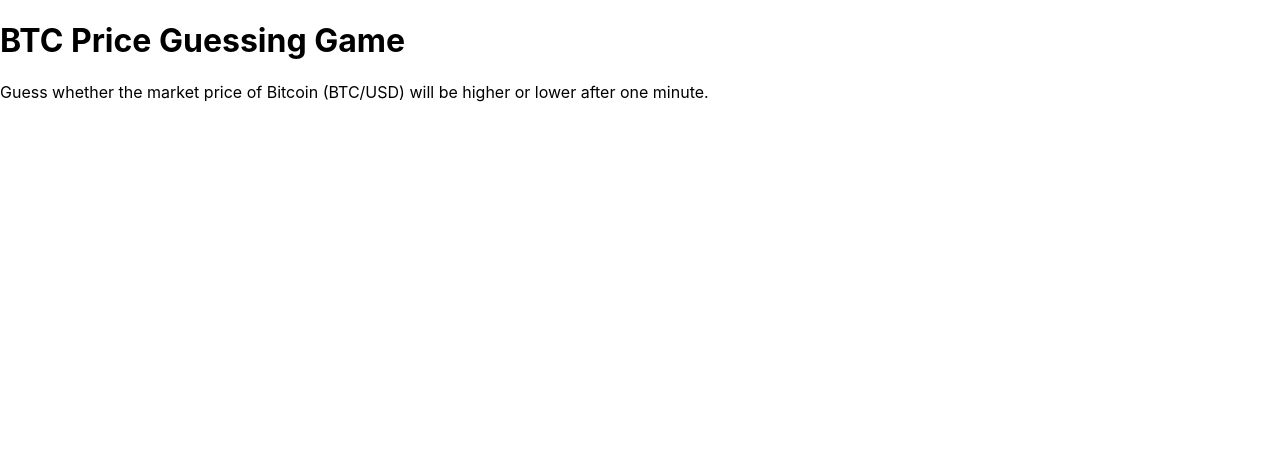
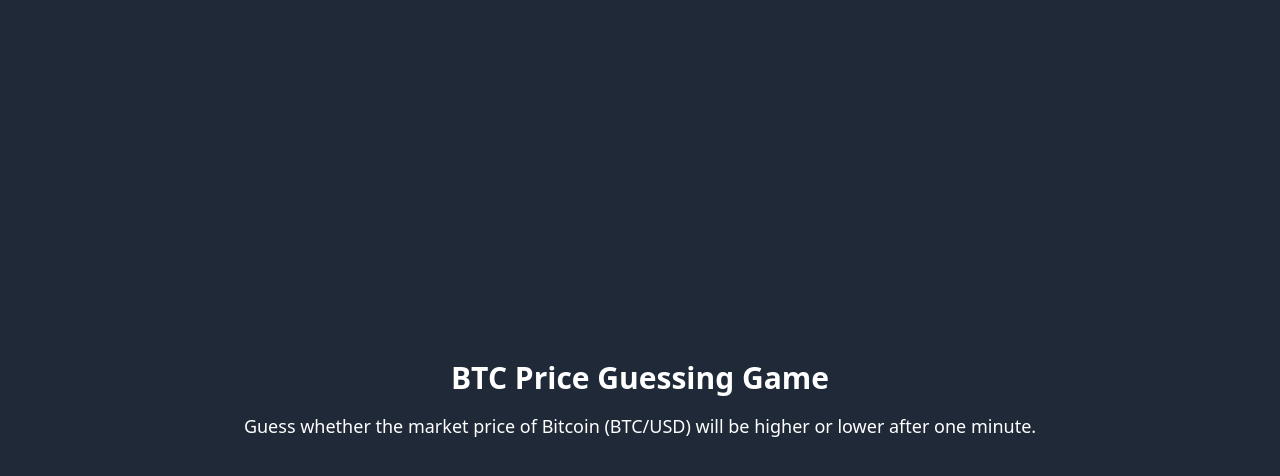
Before and after one commit to nbrites/btc-price-guess, a React (Create React App) app in the folder frontend/: page / in a window 1280 px wide. Shown: the top 476 px of the page. Built offline with nearby package versions, Linux system fonts and the light colour scheme.

Commit message:
add tailwindcss

```diff
--- /dev/null
+++ b/frontend/postcss.config.js
@@ -0,0 +1,6 @@
+module.exports = {
+  plugins: {
+    tailwindcss: {},
+    autoprefixer: {},
+  },
+};
--- a/frontend/src/components/BtcPriceGuessGame.tsx
+++ b/frontend/src/components/BtcPriceGuessGame.tsx
@@ -2,9 +2,9 @@
 
 const BtcPriceGuessGame: React.FC = () => {
   return (
-    <>
+    <div className="flex flex-col items-center justify-center min-h-screen bg-gray-800 text-white">
       <Header />
-    </>
+    </div>
   );
 };
 
--- a/frontend/src/index.css
+++ b/frontend/src/index.css
@@ -1,13 +1,3 @@
-body {
-  margin: 0;
-  font-family: -apple-system, BlinkMacSystemFont, 'Segoe UI', 'Roboto', 'Oxygen',
-    'Ubuntu', 'Cantarell', 'Fira Sans', 'Droid Sans', 'Helvetica Neue',
-    sans-serif;
-  -webkit-font-smoothing: antialiased;
-  -moz-osx-font-smoothing: grayscale;
-}
-
-code {
-  font-family: source-code-pro, Menlo, Monaco, Consolas, 'Courier New',
-    monospace;
-}
+@tailwind base;
+@tailwind components;
+@tailwind utilities;
--- /dev/null
+++ b/frontend/tailwind.config.js
@@ -0,0 +1,10 @@
+module.exports = {
+  content: [
+    './src/**/*.{js,ts,jsx,tsx}', // Make sure to include all relevant files
+    './public/index.html',
+  ],
+  theme: {
+    extend: {},
+  },
+  plugins: [],
+};
```
Also changed, not shown: 1 other file (tests, documents, lock files or other folders).
